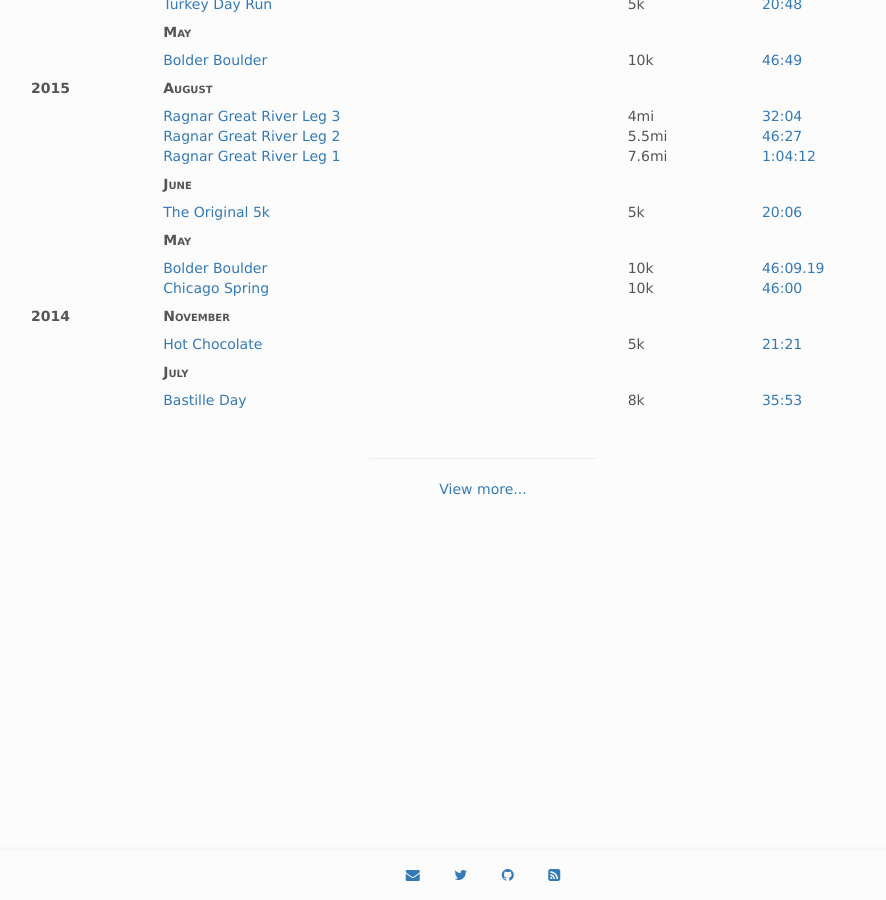
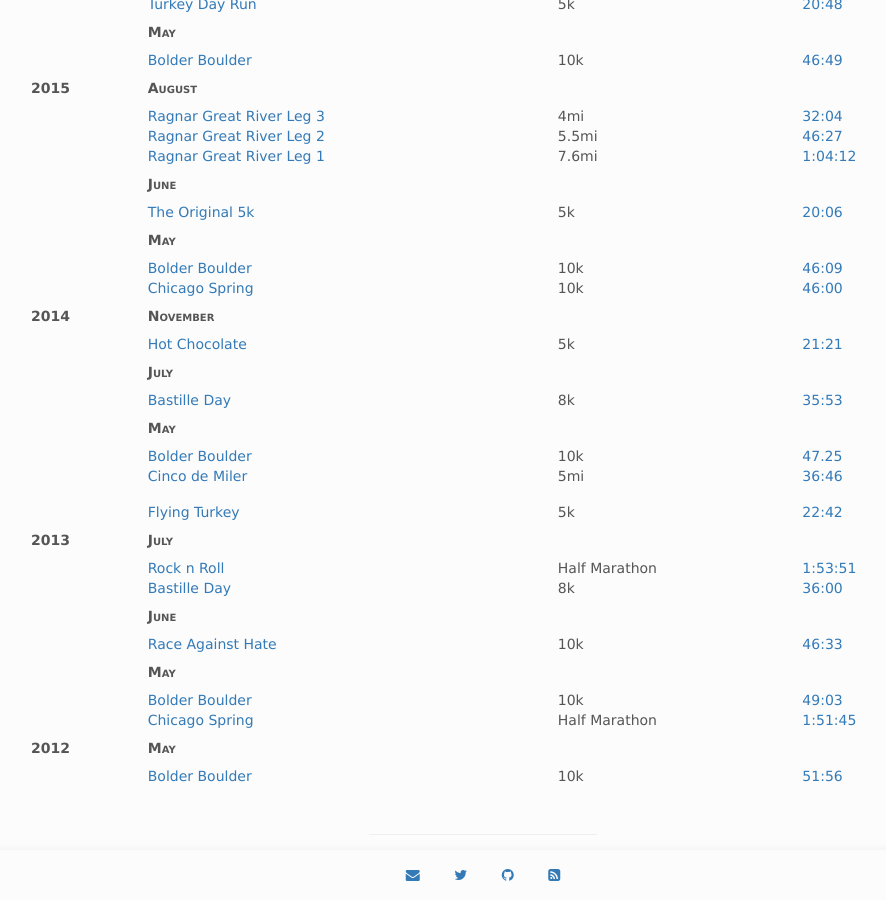
Before and after one commit to thelowlypeon/thelowlypeon.github.io, a Jekyll site: the page built from running.html, in a window 1280 px wide and 900 px high, scrolled down 551 px. Shown: the whole window, without its empty margins (157-1043 px from the left). Built offline with Jekyll 4.4.1, drawn with Linux system fonts in a browser that asks for light colours; before the commit the page ends 1110 px from its top, so only the background shows below that.

Commit message:
adds more races

```diff
--- a/_data/races.yml
+++ b/_data/races.yml
@@ -1,3 +1,56 @@
+- name: Bolder Boulder
+  url: http://onlineraceresults.com/event/view_event.php?event_id=8227
+  date: 2012-05-28
+  distance: 10k
+  time: '51:56'
+  results_url: http://onlineraceresults.com/race/view_race.php?submit_action=select_result&race_id=25304&re_NO=DA332#racetop
+- name: Chicago Spring
+  url: http://www.run131series.com/chicago
+  date: 2013-05-19
+  distance: Half Marathon
+  time: '1:51:45'
+  results_url: https://results.chronotrack.com/event/results/event/event-2250?lc=en
+- name: Bolder Boulder
+  url: http://onlineraceresults.com/event/view_event.php?event_id=10347
+  date: 2013-05-27
+  distance: 10k
+  time: '49:03'
+  results_url: http://onlineraceresults.com/race/view_race.php?submit_action=select_result&race_id=32347&re_NO=CB317#racetop
+- name: Race Against Hate
+  url: http://www.ywca.org/site/c.ewK0LoO8LmK6F/b.7966989/k.ED0/Ricky_Byrdsong_Memorial_Race_Against_Hate.htm
+  date: 2013-06-16
+  distance: 10k
+  time: '46:33'
+  results_url: http://results.active.com/events/ricky-byrdsong-memorial-race-against-hate--4/10k-overall/expanded?
+- name: Bastille Day
+  url: http://www.bastilledayrun.com/
+  date: 2013-07-11
+  distance: 8k
+  time: '36:00'
+  results_url: http://www.theracershub.com/results_view.php?id=2114&result_type=db&highlight=compernolle
+- name: Rock n Roll
+  date: 2013-07-21
+  url: http://www.runrocknroll.com/chicago
+  distance: Half Marathon
+  time: '1:53:51'
+  results_url: http://running.competitor.com/rnrresults?eId=43&eiId=136&seId=&pId=2084
+- name: Flying Turkey
+  url: 2013-11-28
+  distance: 5k
+  time: '22:42'
+  results_url: https://www.strava.com/activities/171793332
+- name: Cinco de Miler
+  url: https://www.cincodemiler.com/chicago
+  date: 2014-05-05
+  distance: 5mi
+  time: '36:46'
+  results_url: http://ramracing.enmotive.com/results/index/eventid
+- name: Bolder Boulder
+  url: http://onlineraceresults.com/event/view_event.php?event_id=12771
+  date: 2014-05-26
+  distance: 10k
+  time: '47.25'
+  results_url: http://onlineraceresults.com/race/view_race.php?submit_action=select_result&race_id=39815&re_NO=BA256#racetop
 - name: Bastille Day
   url: http://www.bastilledayrun.com/
   date: 2014-07-10
@@ -17,10 +70,10 @@
   time: '46:00'
   results_url: https://results.chronotrack.com/event/results/event/event-8604?lc=en
 - name: Bolder Boulder
-  url: http://www.bolderboulder.com
+  url: http://onlineraceresults.com/event/view_event.php?event_id=15314
   date: 2015-05-25
   distance: 10k
-  time: '46:09.19'
+  time: '46:09'
   results_url: http://onlineraceresults.com/race/view_race.php?race_id=47441&submit_action=select_result&re_NO=B217
 - name: The Original 5k
   url: https://www.facebook.com/TheOriginal5K
@@ -47,7 +100,7 @@
   time: '32:04'
   results_url: https://www.strava.com/activities/370815008
 - name: Bolder Boulder
-  url: http://www.bolderboulder.com
+  url: http://onlineraceresults.com/event/view_event.php?event_id=17298
   date: 2016-05-30
   distance: 10k
   time: '46:49'
```
